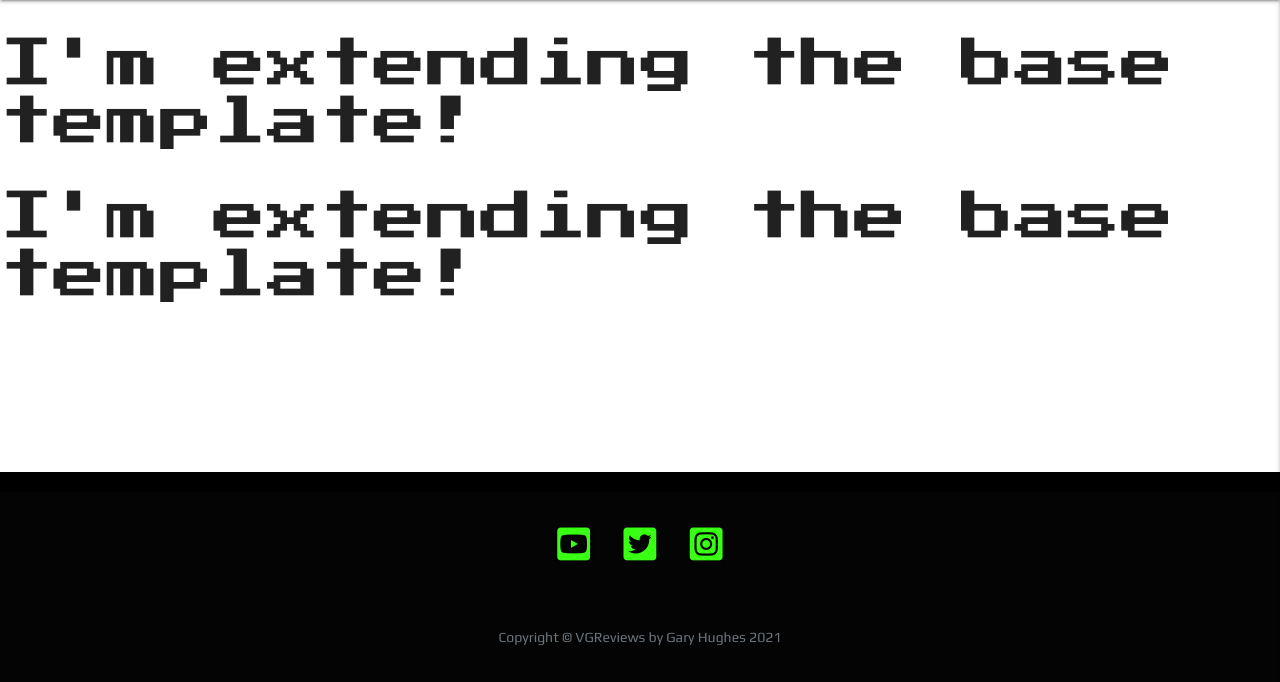
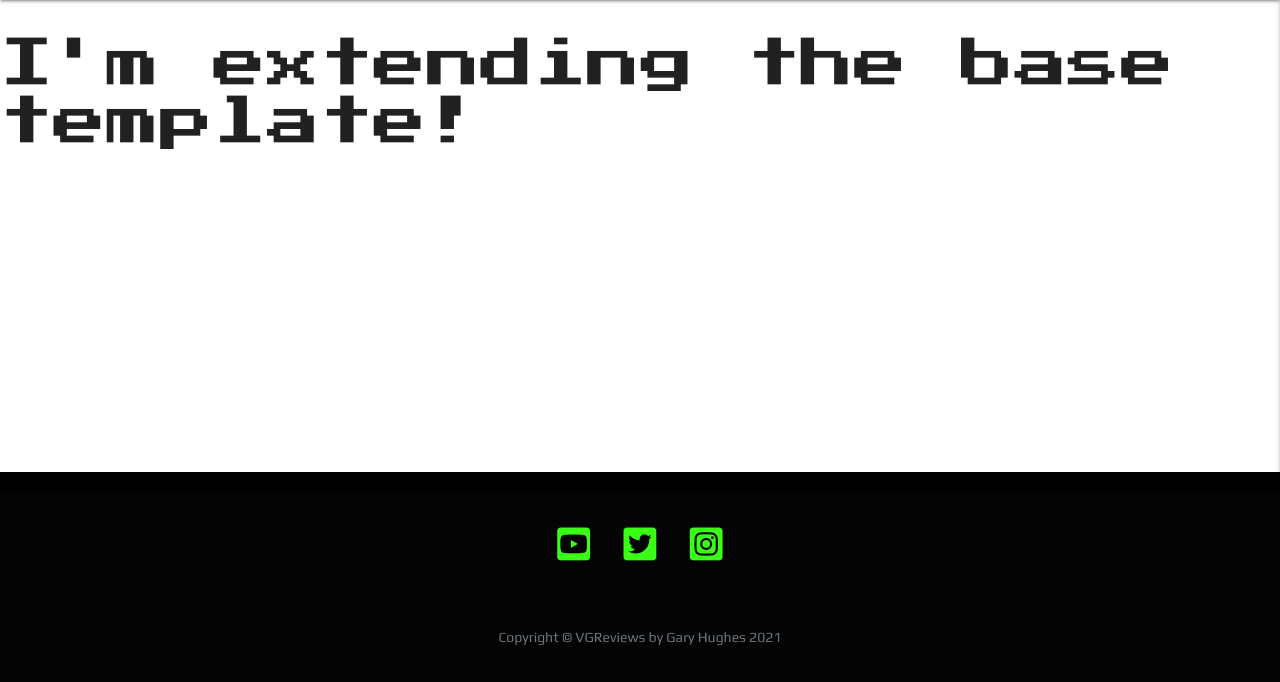
Before and after one commit to Code-Institute-Submissions/Gazroh87-vg-reviews_AprResubb, a Flask app: page /get_platforms in a window 1280 px wide; the page is wider, and only the part inside the window is pictured. Shown: the part 118-800 px from the top of that part. Run offline with Flask 2, Linux system fonts and the light colour scheme; data that the repository does not hold is empty; some libraries are stand-ins or nearby versions.

Commit message:
Removed duplicate heading

```diff
--- a/templates/platforms.html
+++ b/templates/platforms.html
@@ -1,7 +1,5 @@
 {% extends "base.html" %}
 {% block content %}
-
-    <h2>I'm extending the base template!</h2>
 
     <h2>I'm extending the base template!</h2>
 
```
